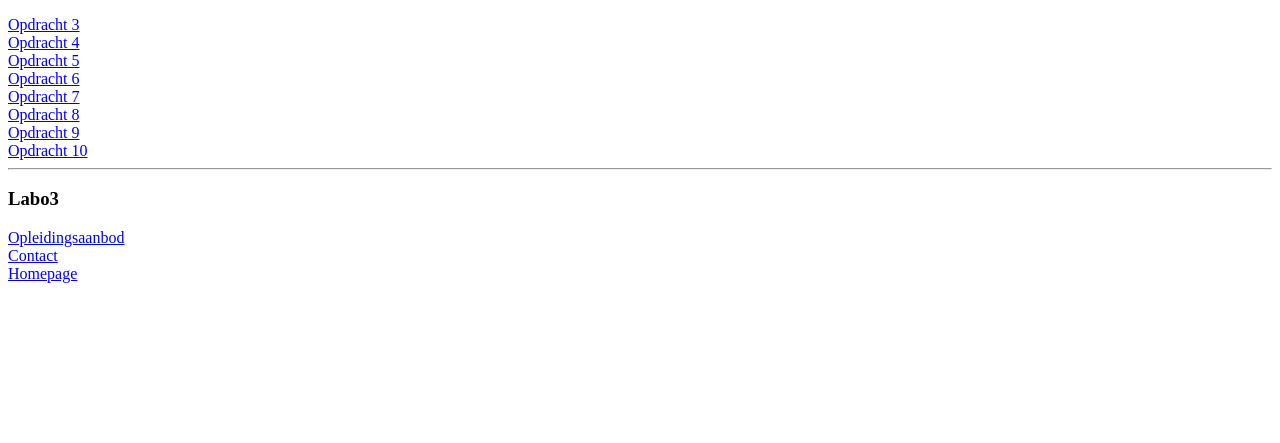
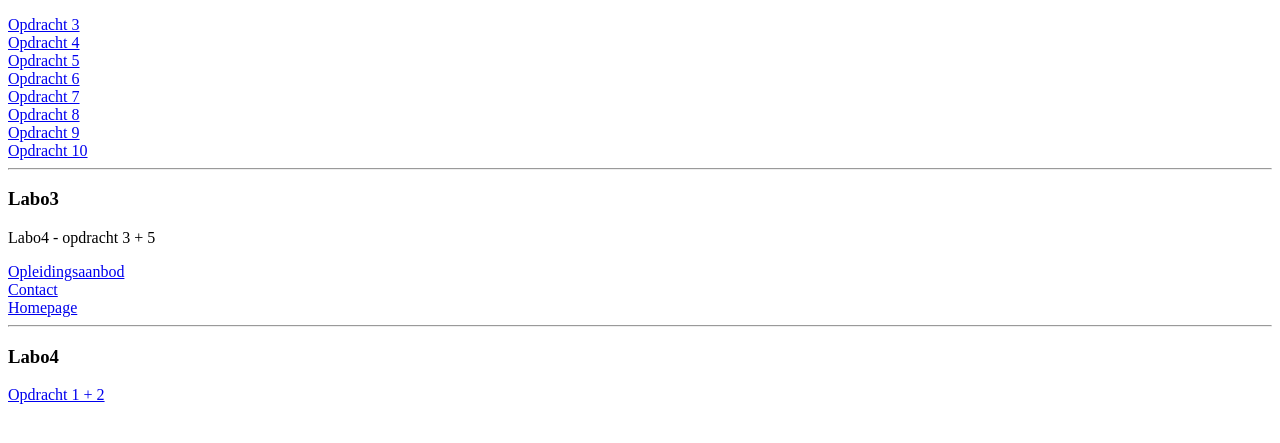
Before and after one commit to Jeroen8650/webdevelopment, a plain HTML site: page index.html in a window 1280 px wide. Shown: the part 105-548 px from the top of the page. Drawn offline with Linux system fonts and the light colour scheme.

Commit message:
Update index.html

```diff
--- a/index.html
+++ b/index.html
@@ -5,7 +5,8 @@
     <title>Title</title>
 </head>
 <body>
-<h1>Web Development I</h1>
+<header><h1>Web Development I</h1></header>
+<section>
 <h3>Labo2</h3>
     <a href="labo2/opdracht%203.html">Opdracht 3</a><br>
     <a href="labo2/opdracht%204.html">Opdracht 4</a><br>
@@ -15,10 +16,19 @@
     <a href="labo2/opdracht%208.html">Opdracht 8</a><br>
     <a href="labo2/opdracht%209.html">Opdracht 9</a><br>
     <a href="labo2/opdracht%2010.html">Opdracht 10</a><br>
+</section>
+<section>
     <hr>
 <h3>Labo3</h3>
+<p>Labo4 - opdracht 3 + 5</p>
     <a href="labo3/opleidingsaanbod/opleidingsaanbod.html">Opleidingsaanbod</a><br>
     <a href="labo3/contact/contact.html">Contact</a><br>
     <a href="labo3/homepage/homepage.html">Homepage</a><br>
+</section>
+<section>
+    <hr>
+<h3>Labo4</h3>
+    <a href="labo4/opdrachten.html">Opdracht 1 + 2</a>
+</section>
 </body>
 </html>
```
Lines whose indentation alone changed are shown as unchanged.
